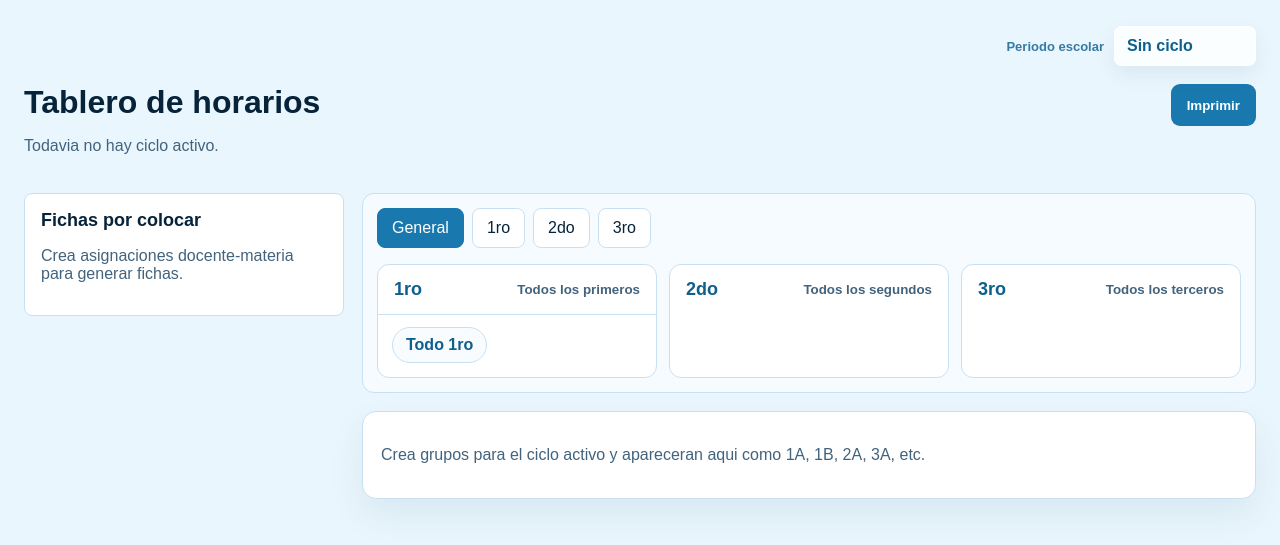
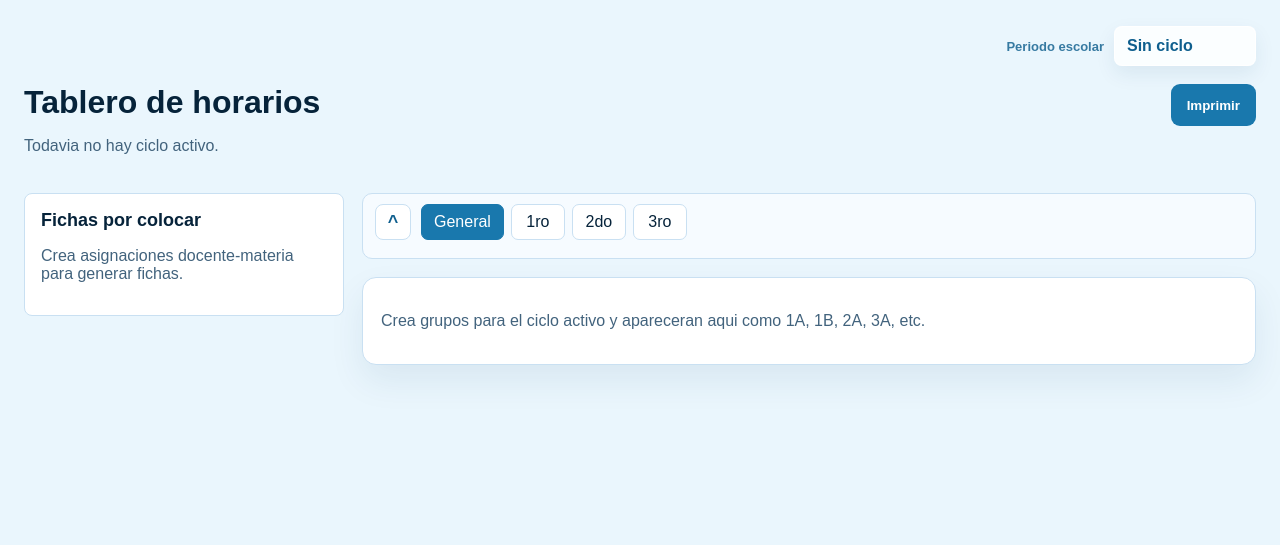
Before and after one commit to gabeMoran05-coder/SCHEDULE-PROYECT-, a Django app: page /horarios/tablero/ in a window 1280 px wide. Shown: the part 76-621 px from the top of the page. Run offline with Django 5.2, Linux system fonts and the light colour scheme; the visitor is signed in with stand-in values (Sample User, id 1); data that the repository does not hold is empty.

Commit message:
Simplify board filters

```diff
--- a/static/css/styles.css
+++ b/static/css/styles.css
@@ -778,77 +778,76 @@ input[type="checkbox"] {
 .board-toolbar {
     background: var(--panel);
     border: 1px solid var(--line);
-    border-radius: 12px;
-    display: grid;
-    gap: 16px;
-    padding: 14px;
+    border-radius: 10px;
+    display: flex;
+    gap: 10px;
+    padding: 10px 12px;
 }
 
 .board-filter-panel {
     background: var(--panel-soft);
+    align-items: flex-start;
+    position: relative;
 }
 
 .board-filter-main {
     display: flex;
     flex-wrap: wrap;
-    gap: 8px;
+    gap: 7px;
 }
 
-.grade-filter-grid {
+.filter-canvas {
     display: grid;
-    gap: 12px;
-    grid-template-columns: repeat(3, minmax(0, 1fr));
+    gap: 8px;
+    min-width: 0;
+    width: 100%;
 }
 
-.grade-filter {
+.filter-toggle {
     background: white;
     border: 1px solid var(--line);
-    border-radius: 12px;
-    overflow: hidden;
+    border-radius: 8px;
+    color: var(--brand-dark);
+    cursor: pointer;
+    flex: 0 0 36px;
+    font: inherit;
+    font-size: 18px;
+    font-weight: 700;
+    height: 36px;
+    line-height: 1;
+    padding: 0;
 }
 
-.grade-filter summary {
-    align-items: center;
-    cursor: pointer;
+.grade-chip-row {
     display: flex;
-    justify-content: space-between;
-    gap: 10px;
-    list-style: none;
-    padding: 14px 16px;
+    flex-wrap: wrap;
+    gap: 7px;
 }
 
-.grade-filter summary::-webkit-details-marker {
+.board-filter-panel.is-collapsed {
+    align-items: center;
+    display: inline-flex;
+    width: max-content;
+}
+
+.board-filter-panel.is-collapsed .filter-canvas {
     display: none;
 }
 
-.grade-filter summary span {
-    color: var(--brand-dark);
-    font-size: 18px;
-    font-weight: 800;
-}
-
-.grade-filter summary small {
-    color: var(--muted);
-    font-weight: 700;
-}
-
-.grade-chip-row {
-    border-top: 1px solid var(--line);
-    display: flex;
-    flex-wrap: wrap;
-    gap: 8px;
-    padding: 12px 14px 14px;
+.filter-toggle:hover {
+    background: #eaf6fd;
 }
 
 .filter-pill {
     background: white;
     border: 1px solid var(--line);
-    border-radius: 8px;
+    border-radius: 7px;
     color: var(--ink);
     cursor: pointer;
     font: inherit;
-    min-width: 48px;
-    padding: 10px 14px;
+    min-height: 36px;
+    min-width: 54px;
+    padding: 7px 12px;
     text-align: center;
 }
 
@@ -862,13 +861,14 @@ input[type="checkbox"] {
 .group-filter-chip {
     background: #f8fcff;
     border: 1px solid var(--line);
-    border-radius: 999px;
+    border-radius: 7px;
     color: var(--brand-dark);
     cursor: pointer;
     font: inherit;
-    font-weight: 800;
-    min-height: 36px;
-    padding: 7px 13px;
+    font-weight: 700;
+    min-height: 32px;
+    min-width: 42px;
+    padding: 5px 10px;
 }
 
 .group-filter-chip:hover,
@@ -969,10 +969,6 @@ input[type="checkbox"] {
         grid-template-columns: 1fr;
     }
 
-    .grade-filter-grid {
-        grid-template-columns: 1fr;
-    }
-
     .main {
         padding: 24px 12px;
     }
@@ -983,6 +979,10 @@ input[type="checkbox"] {
 
     .scheduler-shell {
         grid-template-columns: 1fr;
+    }
+
+    .board-toolbar {
+        width: 100%;
     }
 
     .assignment-tray {
--- a/static/js/app.js
+++ b/static/js/app.js
@@ -53,6 +53,7 @@ document.addEventListener("DOMContentLoaded", () => {
 
     if (boardFilters && groupBoards.length) {
         const filterButtons = boardFilters.querySelectorAll("[data-filter-type]");
+        const filterToggle = boardFilters.querySelector("[data-filter-toggle]");
 
         const setActiveFilter = (activeButton) => {
             filterButtons.forEach((button) => button.classList.remove("active"));
@@ -87,5 +88,14 @@ document.addEventListener("DOMContentLoaded", () => {
                 }
             });
         });
+
+        if (filterToggle) {
+            filterToggle.addEventListener("click", () => {
+                const isCollapsed = boardFilters.classList.toggle("is-collapsed");
+                filterToggle.setAttribute("aria-expanded", String(!isCollapsed));
+                filterToggle.setAttribute("title", isCollapsed ? "Mostrar filtros" : "Ocultar filtros");
+                filterToggle.textContent = isCollapsed ? "v" : "^";
+            });
+        }
     }
 });
--- a/templates/horarios/tablero.html
+++ b/templates/horarios/tablero.html
@@ -31,58 +31,19 @@
 
     <section class="schedule-board">
         <div class="board-toolbar board-filter-panel" data-board-filters>
+            <button class="filter-toggle" type="button" data-filter-toggle aria-expanded="true" title="Ocultar filtros">^</button>
+            <div class="filter-canvas" data-filter-content>
                 <div class="board-filter-main">
                     <button class="filter-pill active" type="button" data-filter-type="general">General</button>
                     <button class="filter-pill" type="button" data-filter-type="grade" data-grade="1">1ro</button>
                     <button class="filter-pill" type="button" data-filter-type="grade" data-grade="2">2do</button>
                     <button class="filter-pill" type="button" data-filter-type="grade" data-grade="3">3ro</button>
                 </div>
-
-            <div class="grade-filter-grid">
-                <details class="grade-filter" open>
-                    <summary>
-                        <span>1ro</span>
-                        <small>Todos los primeros</small>
-                    </summary>
                 <div class="grade-chip-row">
-                        <button class="group-filter-chip" type="button" data-filter-type="grade" data-grade="1">Todo 1ro</button>
                     {% for grupo in grupos %}
-                            {% if grupo.grado == 1 %}
-                                <button class="group-filter-chip" type="button" data-filter-type="group" data-group="grupo-{{ grupo.id }}">{{ grupo.grado }}{{ grupo.letra }}</button>
-                            {% endif %}
+                        <button class="group-filter-chip" type="button" data-filter-type="group" data-group="grupo-{{ grupo.id }}" data-grade="{{ grupo.grado }}">{{ grupo.grado }}{{ grupo.letra }}</button>
                     {% endfor %}
                 </div>
-                </details>
-
-                <details class="grade-filter">
-                    <summary>
-                        <span>2do</span>
-                        <small>Todos los segundos</small>
-                    </summary>
-                    <div class="grade-chip-row">
-                        <button class="group-filter-chip" type="button" data-filter-type="grade" data-grade="2">Todo 2do</button>
-                        {% for grupo in grupos %}
-                            {% if grupo.grado == 2 %}
-                                <button class="group-filter-chip" type="button" data-filter-type="group" data-group="grupo-{{ grupo.id }}">{{ grupo.grado }}{{ grupo.letra }}</button>
-                            {% endif %}
-                        {% endfor %}
-                    </div>
-                </details>
-
-                <details class="grade-filter">
-                    <summary>
-                        <span>3ro</span>
-                        <small>Todos los terceros</small>
-                    </summary>
-                    <div class="grade-chip-row">
-                        <button class="group-filter-chip" type="button" data-filter-type="grade" data-grade="3">Todo 3ro</button>
-                        {% for grupo in grupos %}
-                            {% if grupo.grado == 3 %}
-                                <button class="group-filter-chip" type="button" data-filter-type="group" data-group="grupo-{{ grupo.id }}">{{ grupo.grado }}{{ grupo.letra }}</button>
-                            {% endif %}
-                        {% endfor %}
-                    </div>
-                </details>
             </div>
         </div>
 
```
Lines whose indentation alone changed are shown as unchanged.
